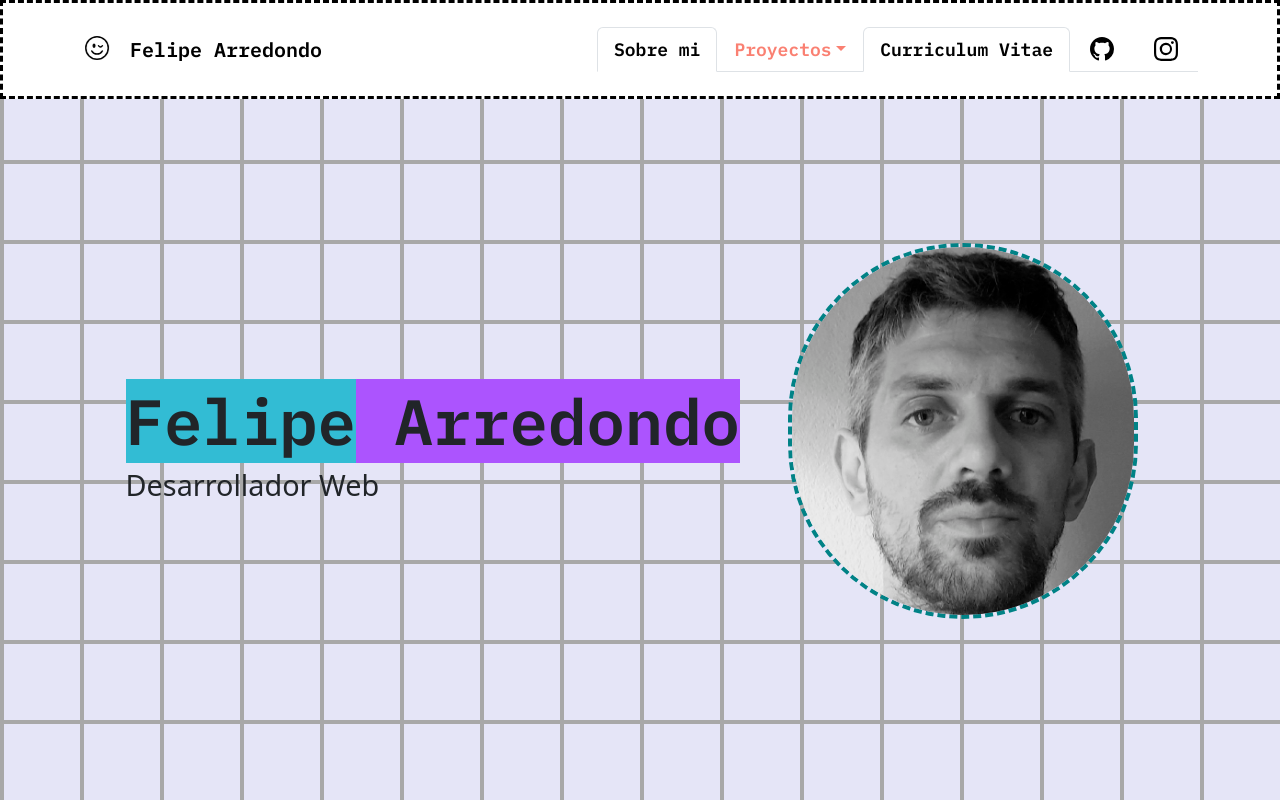
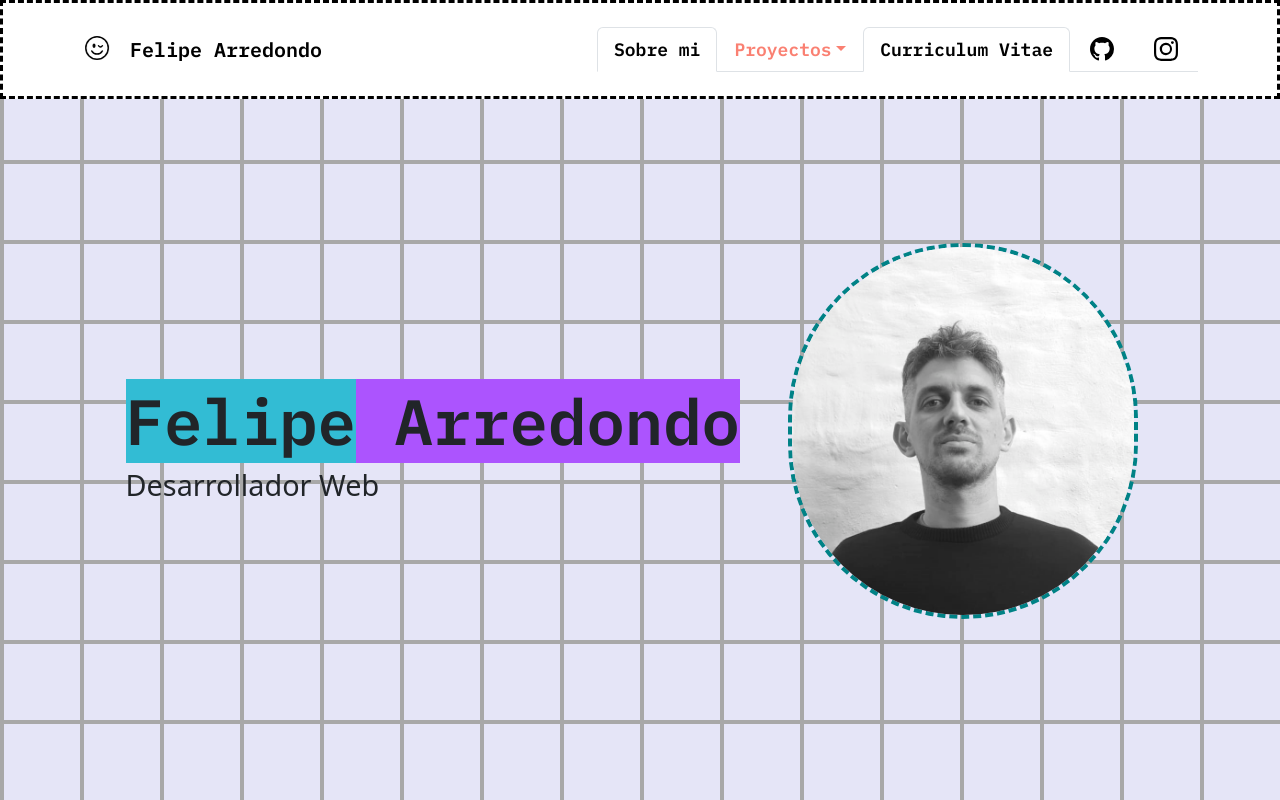
Before and after one commit to felipearredondo08/Porfolio, a React (Vite) app: page / in a window 1280 px wide. Shown: the top 800 px of the page. Built offline with nearby package versions, Linux system fonts and the light colour scheme.

Commit message:
foto nueva

```diff
--- a/src/components/Portada.css
+++ b/src/components/Portada.css
@@ -27,7 +27,7 @@
 
 #foto-portada {
 
-  border-radius: 25rem;
+  border-radius: 100rem;
   border-color: black;
   border-style: dashed;
   border-color: rgb(0, 130, 134);
```
Also changed, not shown: src/assets/portada.png.
